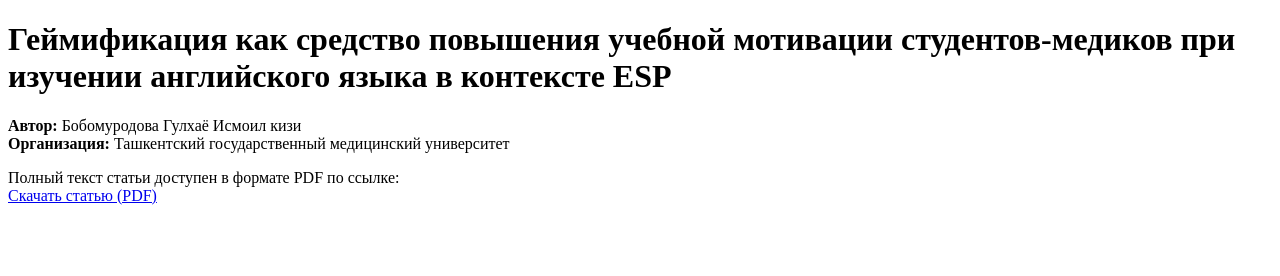
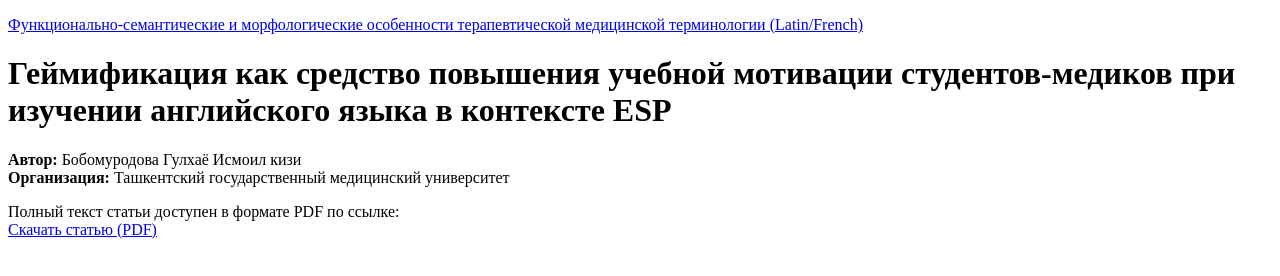
Before and after one commit to ilona1israilova-code/---, a plain HTML site: page index.html in a window 1280 px wide. Drawn offline with Linux system fonts and the light colour scheme.

Commit message:
Update index.html

```diff
--- a/index.html
+++ b/index.html
@@ -21,7 +21,12 @@
     <meta name="citation_pdf_url" content="https://zenodo.org/records/17619458/files/200-209.pdf">
     <meta name="citation_doi" content="10.5281/zenodo.17619458">
 </head>
-<body>
+<body><p>
+  <a href="nazarova-therapeutic-terminology.html">
+    Функционально-семантические и морфологические особенности терапевтической медицинской терминологии (Latin/French)
+  </a>
+</p>
+
     <h1>Геймификация как средство повышения учебной мотивации студентов-медиков при изучении английского языка в контексте ESP</h1>
 
     <p><strong>Автор:</strong> Бобомуродова Гулхаё Исмоил кизи<br>
```
